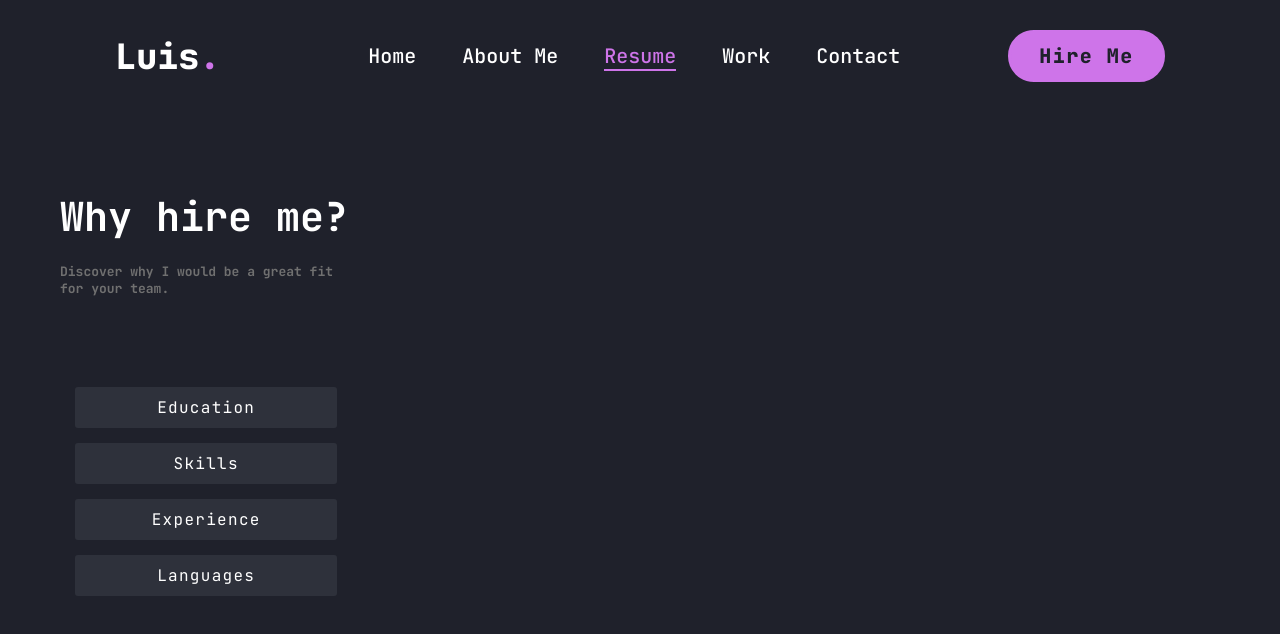
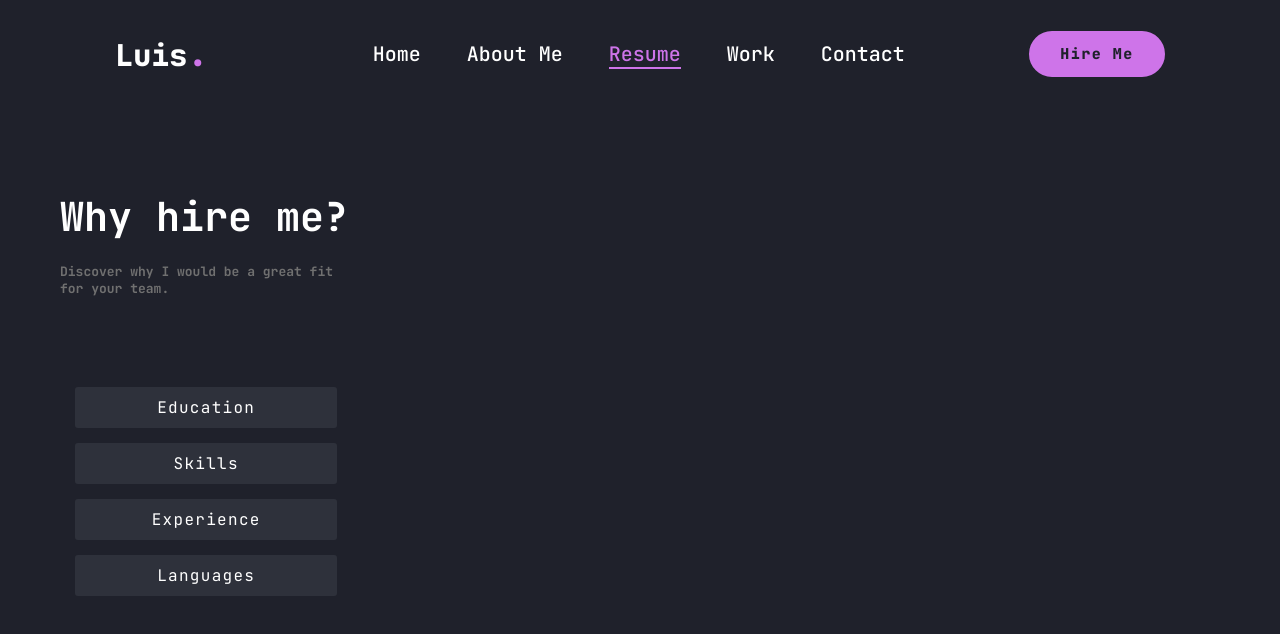
Before and after one commit to luisjarquec/PersonalPortfolio, a plain HTML site: page Resume Page/index.html in a window 1280 px wide. Drawn offline with Linux system fonts and the light colour scheme.

Commit message:
Vercel-Optimized Page

```diff
--- a/Landing Page/style.css
+++ b/Landing Page/style.css
@@ -55,7 +55,7 @@ header{
 }
 
 .logo{
-    font-size: 3.5rem;
+    font-size: 3rem;
     color:rgb(255, 255, 255);
     font-weight: 800;
     cursor: pointer;
@@ -313,7 +313,7 @@ span{
     padding: 1rem 2.8rem;
     background-color:rgb(206, 116, 233);
     border-radius: 4rem;
-    font-size: 2rem;
+    font-size: 1.5rem;
     font-weight: 900;
     color:rgb(31, 33, 43);
     letter-spacing: 0.15rem;
--- a/Resume Page/style.css
+++ b/Resume Page/style.css
@@ -47,6 +47,7 @@ h2 {
 .col2 {
     width: 70%;
     padding-left: 20px;
+
 }
 
 @media (min-width: 1200px) {
@@ -80,6 +81,7 @@ h2 {
 .content-section {
     display: none;
     animation: fadeIn ease 1s forwards;
+    margin-top: -50px;
 }
 
 .content-section h1 {
```
